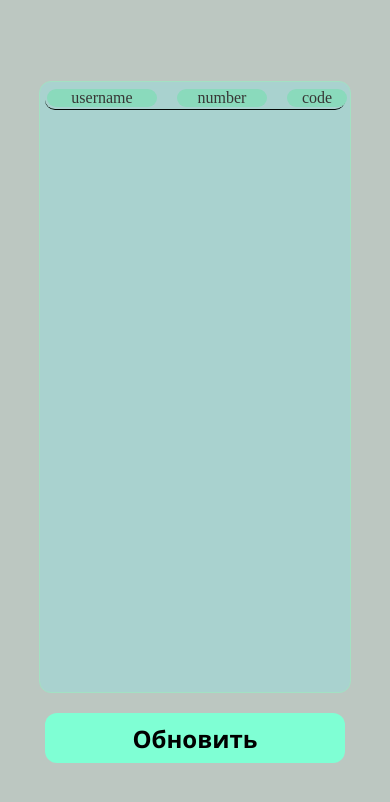
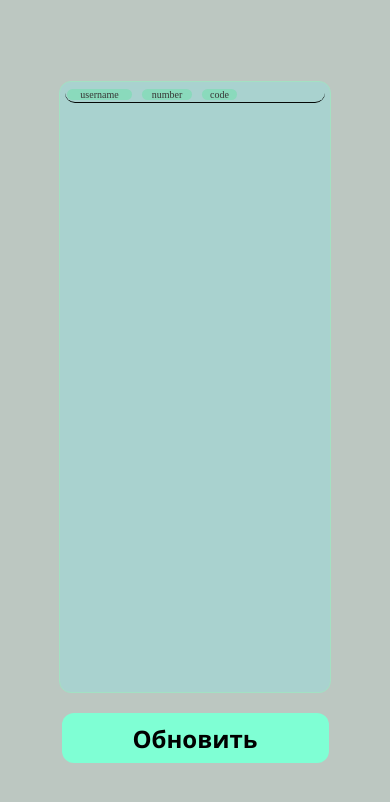
Before and after one commit to Dinel1337/just-my-projects, a Flask app: page / in a window 390 px wide. Shown: the top 802 px of the page. Run offline with Flask 3, Linux system fonts and the light colour scheme; parts of the project's set-up code (start-up, migrations or seed data) failed here and were passed over.

Commit message:
Update Style.css

```diff
--- a/static/css/Style.css
+++ b/static/css/Style.css
@@ -22,7 +22,7 @@ body {
   }
 
 .table{
-  width: 300px;
+  width: 420px;
   height: 600px;
   border: 1px solid #a3e1c3;
   background-color: rgb(169, 210, 207);
@@ -32,7 +32,7 @@ body {
 
 .atribute{
   display: grid;
-  grid-template-columns: 110px 90px 60px;
+  grid-template-columns: 110px 90px 60px 100px;
   gap: 20px;
   padding: 2px;
   margin-bottom: 20px;
@@ -54,7 +54,7 @@ body {
   border-radius: 12px;
   background-color: aquamarine;
   border: #a3e1c3 1px;
-  width: 300px;
+  width: 400px;
   height: 50px;
   font-size: 24px;
   font-weight: 600;
@@ -67,7 +67,7 @@ body {
 
 .cum{
   display: grid;
-  grid-template-columns: 110px 90px 60px;
+  grid-template-columns: 110px 90px 60px 100px 20px;
   gap: 20px;
   border-bottom: 2px solid #fff;
 }
@@ -77,3 +77,33 @@ body {
   word-wrap: break-word;
   overflow-wrap: break-word;
 }
+.delete{
+  width: 20px;
+  height: 20px;
+  background-color: rgb(255, 111, 0);
+  font-size: 10px;
+  text-align: center;
+}
+
+@media (max-width: 500px) {
+  .table {
+    width: 95%;  /* на очень маленьких экранах занимает почти всю ширину */
+    width: 260px;
+    font-size: 10px;
+  }
+
+  .req {
+    width: 95%;  /* на очень маленьких экранах занимает почти всю ширину */
+    max-width: 267px;
+  }
+
+  .atribute,
+  .cum {
+    grid-template-columns: 65px 50px 35px 60px;  /* еще немного уменьшаем */
+    gap: 10px;
+  }
+  .c{
+    font-size: 8px;
+
+  }
+}
```
